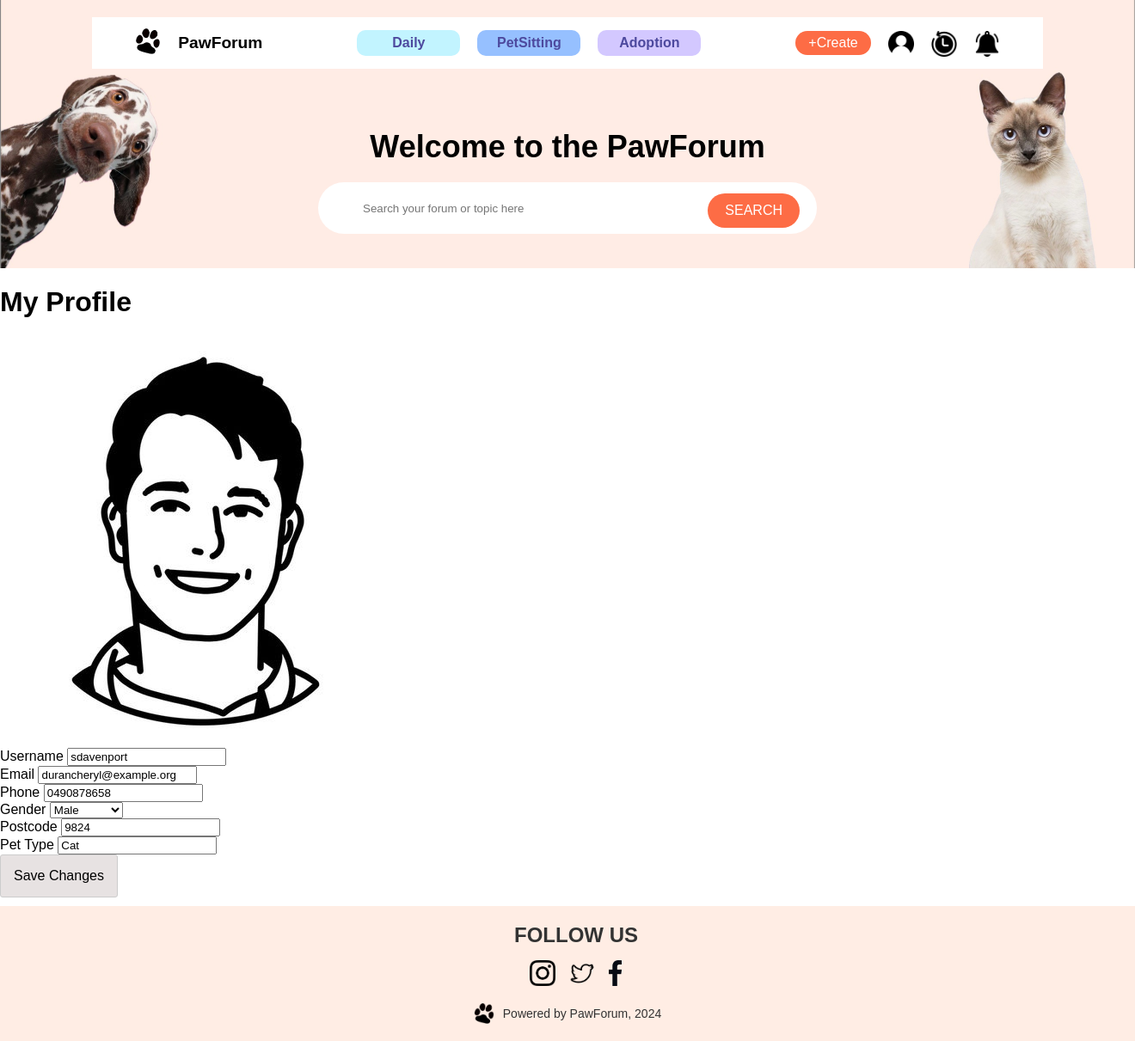
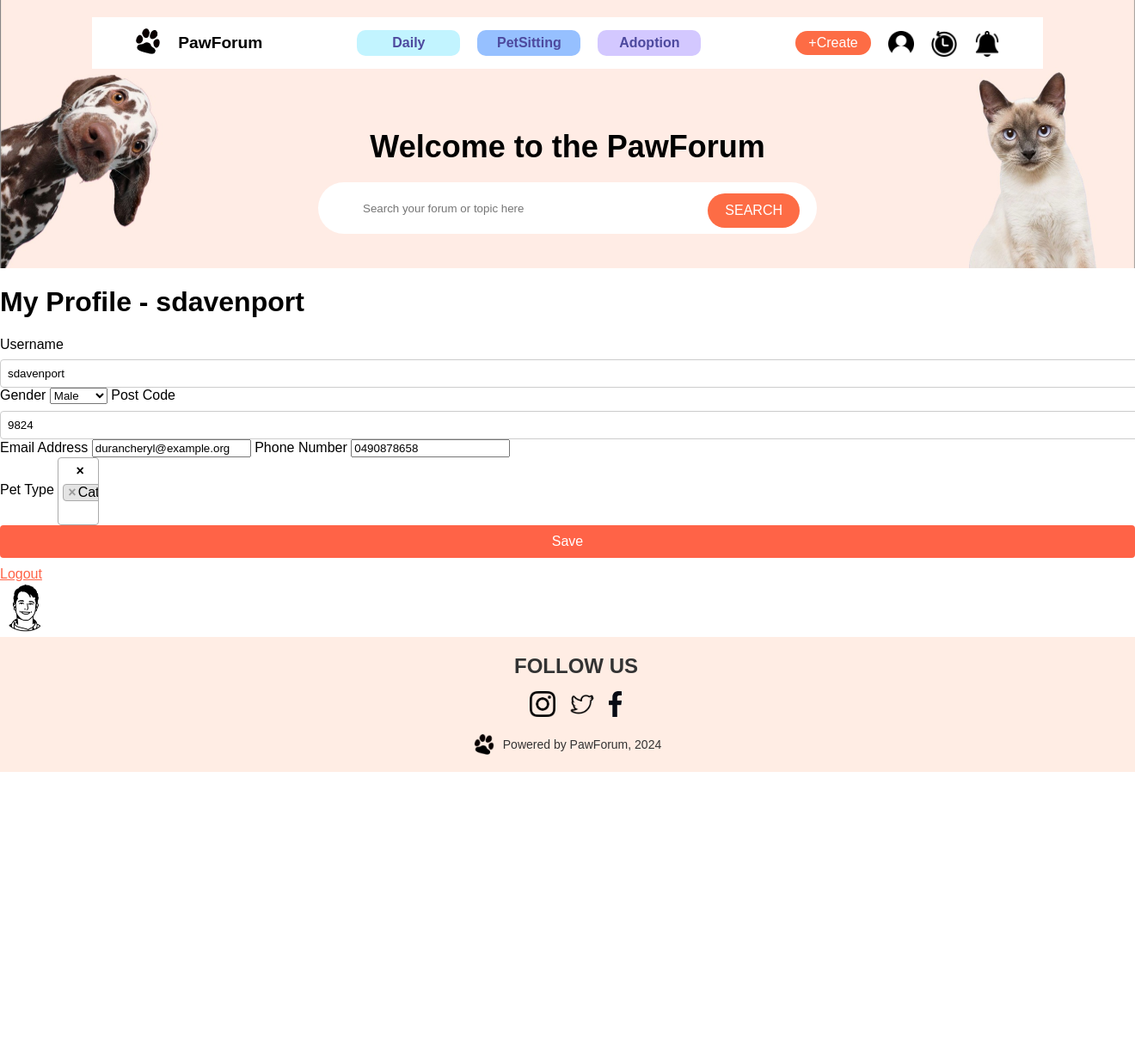
Before and after one commit to Elefantat/Paw-Forum, a Flask app: page /profile in a window 1320 px wide; the page is wider, and only the part inside the window is pictured. Shown: that part at 86% size. After the commit the page ends 898 px from the top of that part, so only its background shows below. Run offline with Flask 3, Linux system fonts and the light colour scheme; a user stored in the database is signed in.

Commit message:
Update profile.html

```diff
--- a/app/templates/profile.html
+++ b/app/templates/profile.html
@@ -1,102 +1,116 @@
 {% extends "base.html" %}
 
 {% block content %}
+<link
+  href="https://cdnjs.cloudflare.com/ajax/libs/select2/4.0.13/css/select2.min.css"
+  rel="stylesheet">
+
 <div class="profile-container">
-    <h1>My Profile</h1>
+  <div class="profile-content">
+    <h1>My Profile - <span>{{ current_user.username }}</span></h1>
+    <form method="POST" action="{{ url_for('profile') }}">
+      <div class="form-row">
+        <label>Username <input type="text" name="username" value="{{ current_user.username }}"></label>
+      </div>
+      <div class="form-row">
+        <label>Gender
+          <select name="gender">
+            <option value="Male" {% if current_user.gender == 'Male' %}selected{% endif %}>Male</option>
+            <option value="Female" {% if current_user.gender == 'Female' %}selected{% endif %}>Female</option>
+            <option value="Other" {% if current_user.gender == 'Other' %}selected{% endif %}>Other</option>
+          </select>
+        </label>
 
-    <!-- 用户头像显示 -->
-    <div class="avatar-section">
-        {% if current_user.user_image %}
-            <img
-                src="{{ url_for('static', filename='image/avatars/' + current_user.user_image) }}"
-                alt="User Avatar"
-                class="avatar-img"
-            >
-        {% else %}
-            <img
-                src="{{ url_for('static', filename='image/avatars/avatar1.png') }}"
-                alt="Default Avatar"
-                class="avatar-img"
-            >
-        {% endif %}
+        <label>Post Code <input type="text" name="postcode" value="{{ current_user.postcode }}" pattern="\d{4}" title="Postcode must be a 4-digit number" /></label>
+      </div>
+      <div class="form-row">
+        <label>Email Address <input type="email" name="email" value="{{ current_user.email }}" /></label>
+        <label>Phone Number <input type="tel" name="phone" value="{{ current_user.phone }}" pattern="04\d{8}" title="Phone number must be in the format 04########" /></label>
+      </div>
+      <div class="form-row">
+        <label>Pet Type
+          <select name="petType" multiple="multiple" class="pet-type-select">
+            <option value="Dog" {% if current_user.pet_type and 'Dog' in current_user.pet_type %}selected{% endif %}>Dog</option>
+            <option value="Cat" {% if current_user.pet_type and 'Cat' in current_user.pet_type %}selected{% endif %}>Cat</option>
+            <option value="Bird" {% if current_user.pet_type and 'Bird' in current_user.pet_type %}selected{% endif %}>Bird</option>
+            <option value="Fish" {% if current_user.pet_type and 'Fish' in current_user.pet_type %}selected{% endif %}>Fish</option>
+            <option value="Reptile" {% if current_user.pet_type and 'Reptile' in current_user.pet_type %}selected{% endif %}>Reptile</option>
+            <option value="Insect" {% if current_user.pet_type and 'Insect' in current_user.pet_type %}selected{% endif %}>Insect</option>
+            <option value="Other" {% if current_user.pet_type and 'Other' in current_user.pet_type %}selected{% endif %}>Other</option>
+          </select>
+        </label>
+      </div>
+      <input type="hidden" name="user_image" id="user_image" value="{{ current_user.user_image }}">
+      <button type="submit" class="save-btn">Save</button>
+    </form>
+    <a href="{{ url_for('logout') }}" class="logout">Logout</a>
+  </div>
+  <div class="avatar-container">
+    <img
+      src="{{ url_for('static', filename='image/avatars/' + (current_user.user_image or 'avatar1.png')) }}"
+      alt="User Avatar"
+      class="avatar"
+      id="current-avatar">
+    <div id="avatar-modal" class="modal">
+      <div class="modal-content">
+        <span class="close-btn">&times;</span>
+        <table class="avatar-table">
+          {% for i in range(1, 25) %}
+            {% if loop.index0 % 4 == 0 %}
+              <tr>
+            {% endif %}
+            <td>
+              <img
+                src="{{ url_for('static', filename='image/avatars/avatar' ~ i ~ '.png') }}"
+                alt="Avatar {{ i }}"
+                class="selectable-avatar">
+            </td>
+            {% if loop.index0 % 4 == 3 %}
+              </tr>
+            {% endif %}
+          {% endfor %}
+        </table>
+      </div>
     </div>
+  </div>
+</div>
 
-    <!-- 表单 -->
-    <form method="POST" action="{{ url_for('profile') }}">
-        <div class="form-group">
-            <label for="username">Username</label>
-            <input
-                type="text"
-                id="username"
-                name="username"
-                value="{{ current_user.username }}"
-                required
-            >
-        </div>
+<script src="https://ajax.googleapis.com/ajax/libs/jquery/3.5.1/jquery.min.js"></script>
+<script src="https://cdnjs.cloudflare.com/ajax/libs/select2/4.0.13/js/select2.min.js"></script>
+<script>
+  $(document).ready(function () {
+    $(".pet-type-select").select2({
+      placeholder: "Select pet types",
+      allowClear: true,
+    });
 
-        <div class="form-group">
-            <label for="email">Email</label>
-            <input
-                type="email"
-                id="email"
-                name="email"
-                value="{{ current_user.email }}"
-                required
-            >
-        </div>
+    var modal = document.getElementById("avatar-modal");
+    var avatar = document.getElementById("current-avatar");
+    var span = document.getElementsByClassName("close-btn")[0];
 
-        <div class="form-group">
-            <label for="phone">Phone</label>
-            <input
-                type="text"
-                id="phone"
-                name="phone"
-                value="{{ current_user.phone or '' }}"
-            >
-        </div>
+    avatar.onclick = function () {
+      modal.style.display = "block";
+    };
 
-        <div class="form-group">
-            <label for="gender">Gender</label>
-            <select id="gender" name="gender">
-                <option value="">-- Select --</option>
-                <option value="Male" {% if current_user.gender == 'Male' %}selected{% endif %}>Male</option>
-                <option value="Female" {% if current_user.gender == 'Female' %}selected{% endif %}>Female</option>
-                <option value="Other" {% if current_user.gender == 'Other' %}selected{% endif %}>Other</option>
-            </select>
-        </div>
+    span.onclick = function () {
+      modal.style.display = "none";
+    };
 
-        <div class="form-group">
-            <label for="postcode">Postcode</label>
-            <input
-                type="text"
-                id="postcode"
-                name="postcode"
-                value="{{ current_user.postcode or '' }}"
-            >
-        </div>
+    window.onclick = function (event) {
+      if (event.target == modal) {
+        modal.style.display = "none";
+      }
+    };
 
-        <div class="form-group">
-            <label for="petType">Pet Type</label>
-            <input
-                type="text"
-                id="petType"
-                name="petType"
-                value="{{ current_user.pet_type or '' }}"
-                placeholder="E.g. Cat, Dog"
-            >
-        </div>
+    $(".selectable-avatar").click(function () {
+      var selectedAvatarSrc = $(this).attr("src");
+      $("#current-avatar").attr("src", selectedAvatarSrc);
 
-        <!-- 隐藏字段：头像文件名 -->
-        <input
-            type="hidden"
-            name="user_image"
-            id="user_image"
-            value="{{ current_user.user_image or 'avatar1.png' }}"
-        >
+      var selectedAvatarFilename = selectedAvatarSrc.split('/').pop();
+      $("#user_image").val(selectedAvatarFilename);
 
-        <div class="form-actions">
-            <button type="submit" class="btn-save">Save Changes</button>
-        </div>
-    </form>
-</div>
+      modal.style.display = "none";
+    });
+  });
+</script>
 {% endblock %}
```
